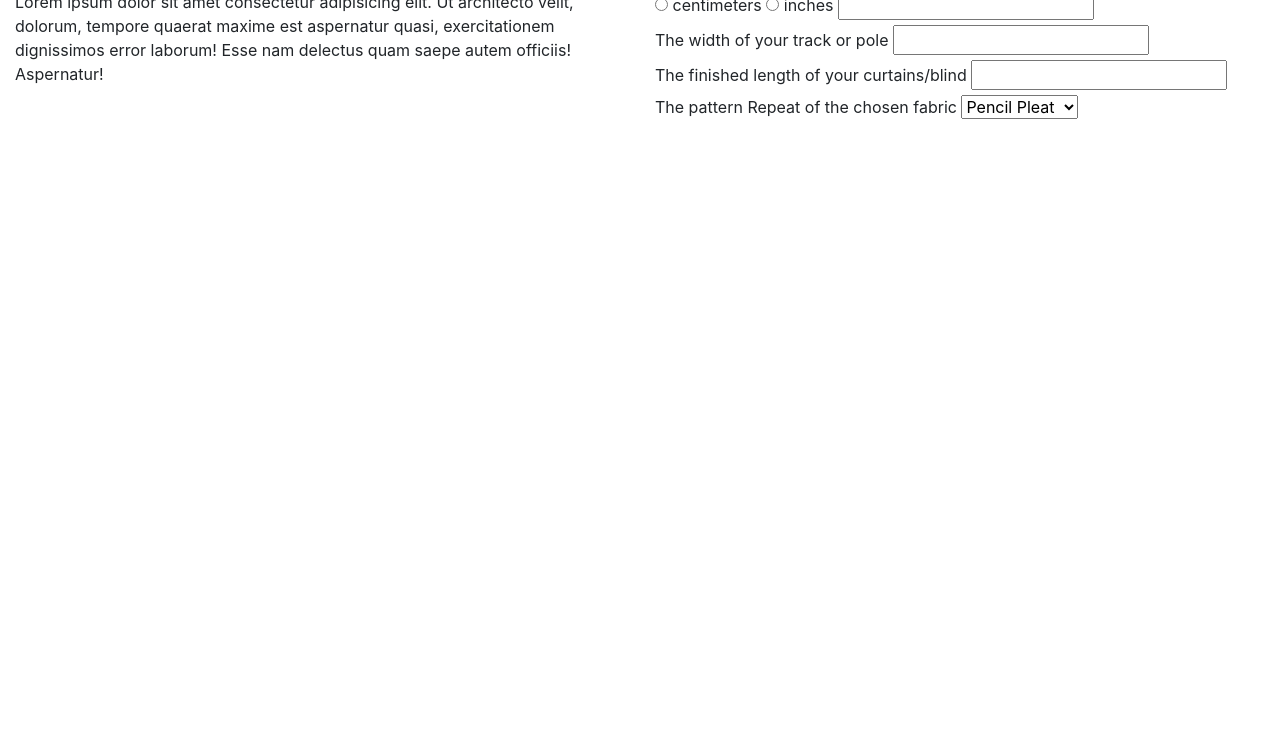
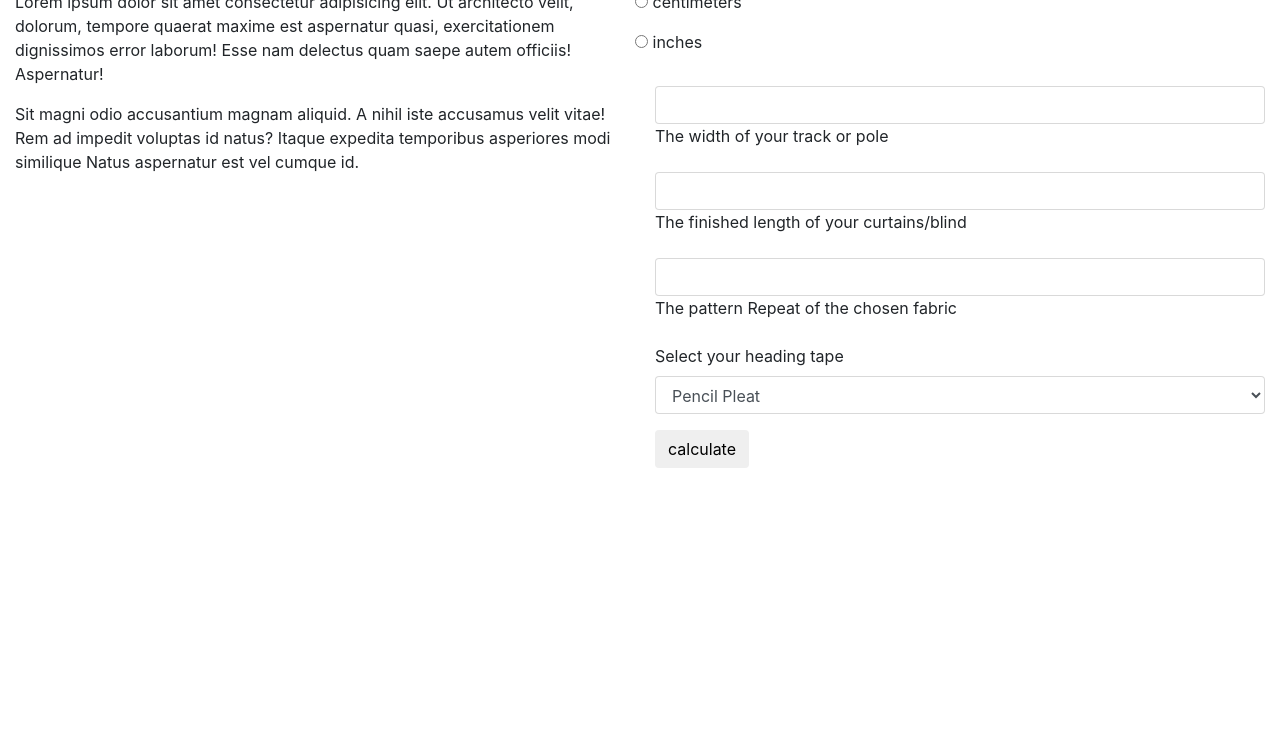
Before and after one commit to kimberleykelly/fabric_calculator, a plain HTML site: page index.html in a window 1280 px wide. Shown: the part 62-800 px from the top of the page. Drawn offline with nearby package versions, Linux system fonts and the light colour scheme.

Commit message:
added button, added styling
Added another p tag

```diff
--- a/index.html
+++ b/index.html
@@ -1,13 +1,16 @@
 <!DOCTYPE html>
 <html lang="en">
+
 <head>
     <meta charset="UTF-8">
     <meta name="viewport" content="width=device-width, initial-scale=1.0">
     <meta http-equiv="X-UA-Compatible" content="ie=edge">
-    <link rel="stylesheet" href="https://maxcdn.bootstrapcdn.com/bootstrap/4.0.0-beta/css/bootstrap.min.css" integrity="sha384-/Y6pD6FV/Vv2HJnA6t+vslU6fwYXjCFtcEpHbNJ0lyAFsXTsjBbfaDjzALeQsN6M" crossorigin="anonymous">
+    <link rel="stylesheet" href="https://maxcdn.bootstrapcdn.com/bootstrap/4.0.0-beta/css/bootstrap.min.css" integrity="sha384-/Y6pD6FV/Vv2HJnA6t+vslU6fwYXjCFtcEpHbNJ0lyAFsXTsjBbfaDjzALeQsN6M"
+        crossorigin="anonymous">
     <title>Document</title>
 
 </head>
+
 <body>
     <div class="container-fluid">
         <div class="row">
@@ -17,29 +20,56 @@
         </div>
         <div class="row calculator-container">
             <div class="col-md-6 desc">
-               <p>Lorem ipsum dolor sit amet consectetur adipisicing elit. Ut architecto velit, dolorum, tempore quaerat maxime est aspernatur quasi, exercitationem dignissimos error laborum! Esse nam delectus quam saepe autem officiis! Aspernatur!</p>
+                <p>Lorem ipsum dolor sit amet consectetur adipisicing elit. Ut architecto velit, dolorum, tempore quaerat maxime
+                    est aspernatur quasi, exercitationem dignissimos error laborum! Esse nam delectus quam saepe autem officiis!
+                    Aspernatur!
+                </p>
+								<p>
+									Sit magni odio accusantium magnam aliquid. A nihil iste accusamus velit vitae! Rem ad impedit voluptas id natus? Itaque expedita temporibus asperiores modi similique Natus aspernatur est vel cumque id.
+								</p>
             </div>
             <div class="col-md-6 calc">
-               <form action="">
-                   <input type="radio" id="cm" name="unit" value="cm">
-                   <label for="cm">centimeters</label>
-                   <input type="radio" name="unit" value="in">
-                   <label for="in">inches</label>
-                   <input type="number" id="track-or-pole">
+                <form>
+                    <fieldset class="form-group">
+                        <div class="form-check">
+                            <label for="cm">
+                                <input class="form-check-input" type="radio" id="cm" name="unit" value="cm">
+                                centimeters
+                        </label>
+                        </div>
+                        <div class="form-check">
+                            <label for="in">
+                                <input class="form-check-input" type="radio" name="unit" value="in">
+                                inches
+                        </label>
+                        </div>
+                    </fieldset>
+                    <div class="form-group">
+                        <input class="form-control" type="number" id="track-or-pole">
                         <label for="track-or-pole">The width of your track or pole</label>
-                   <input type="number" id="finished-length">
+                    </div>
+                    <div class="form-group">
+                        <input class="form-control" type="number" id="finished-length">
                         <label for="finished-length"> The finished length of your curtains/blind</label>
-                   <input type="number" id="pattern-repeat">
+                    </div>
+                    <div class="form-group">
+                        <input class="form-control" type="number" id="pattern-repeat">
                         <label for="pattern-repeat">The pattern Repeat of the chosen fabric</label>
-                   <select name="" id="">
+                    </div>
+                    <div class="form-group">
+                        <label for="heading-tape">Select your heading tape</label>
+                        <select class="form-control" name="" id="heading-tape">
                             <option value="pencil">Pencil Pleat</option>
                             <option value="eye">Eyelet</option>
                             <option value="pinch">Pinch Pleat</option>
                             <option value="roman">Roman Blind</option>
                         </select>
+                    </div>
+                    <button type="submit" class="btn">calculate</button>
                 </form>
             </div>
         </div>
     </div>
 </body>
+
 </html>
```
Lines whose indentation alone changed are shown as unchanged.
